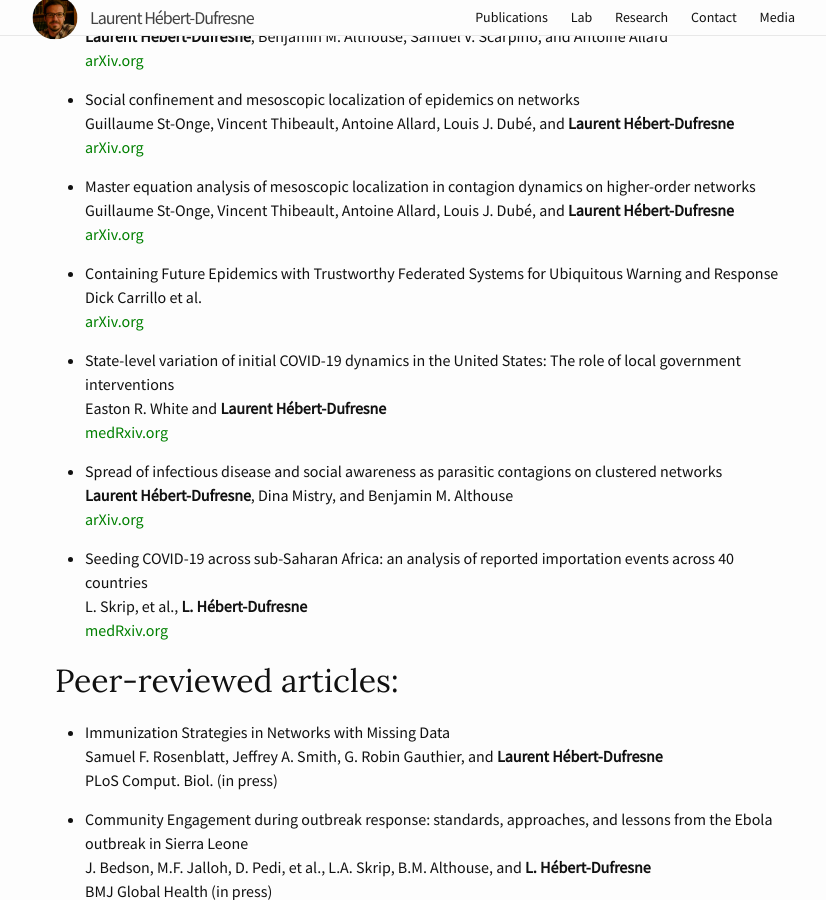
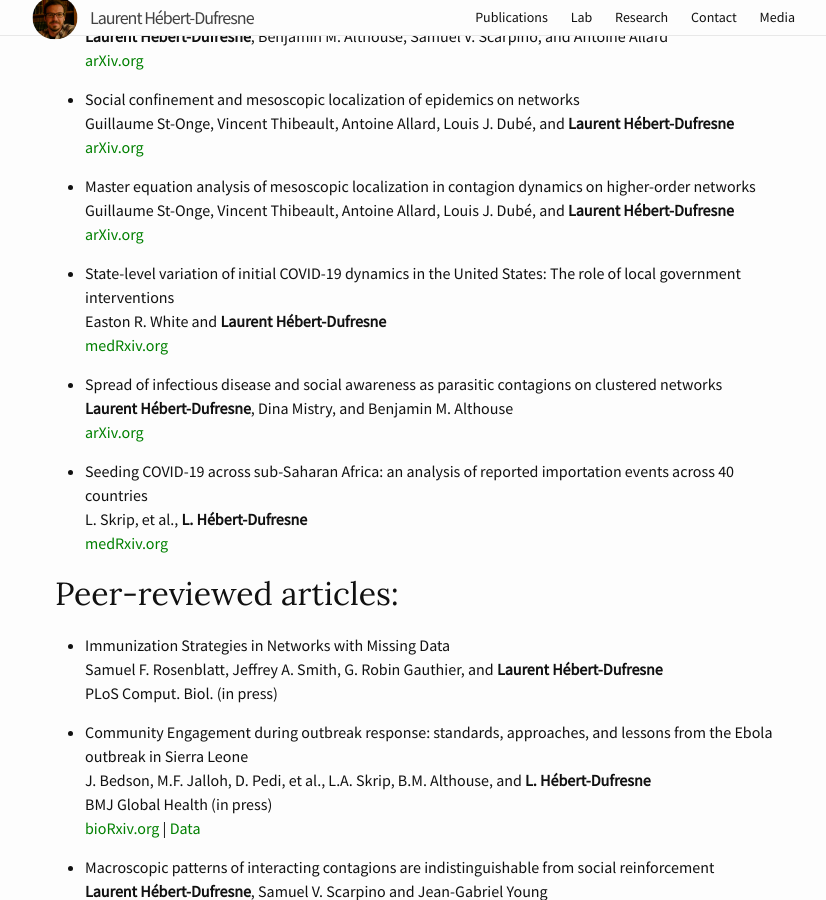
Before and after one commit to laurenthebertdufresne/laurenthebertdufresne.github.io, a Jekyll site: the page built from _pages/publications.md, in a window 1280 px wide and 900 px high, scrolled down 549 px. Shown: the whole window, without its empty margins (215-1041 px from the left). Built offline with Jekyll 4.4.1, drawn with Linux system fonts in a browser that asks for light colours.

Commit message:
Updating the website

```diff
--- a/_pages/publications.md
+++ b/_pages/publications.md
@@ -22,10 +22,6 @@
 *   Master equation analysis of mesoscopic localization in contagion dynamics on higher-order networks
     Guillaume St-Onge, Vincent Thibeault, Antoine Allard, Louis J. Dubé, and **Laurent Hébert-Dufresne**
     [arXiv.org](https://arxiv.org/abs/2004.10203)
-
-*   Containing Future Epidemics with Trustworthy Federated Systems for Ubiquitous Warning and Response
-    Dick Carrillo et al.
-    [arXiv.org](https://arxiv.org/)
 
 *   State-level variation of initial COVID-19 dynamics in the United States: The role of local government interventions
     Easton R. White and **Laurent Hébert-Dufresne**
```
Also changed, not shown: _pages/media.md (+2 -0 lines).
